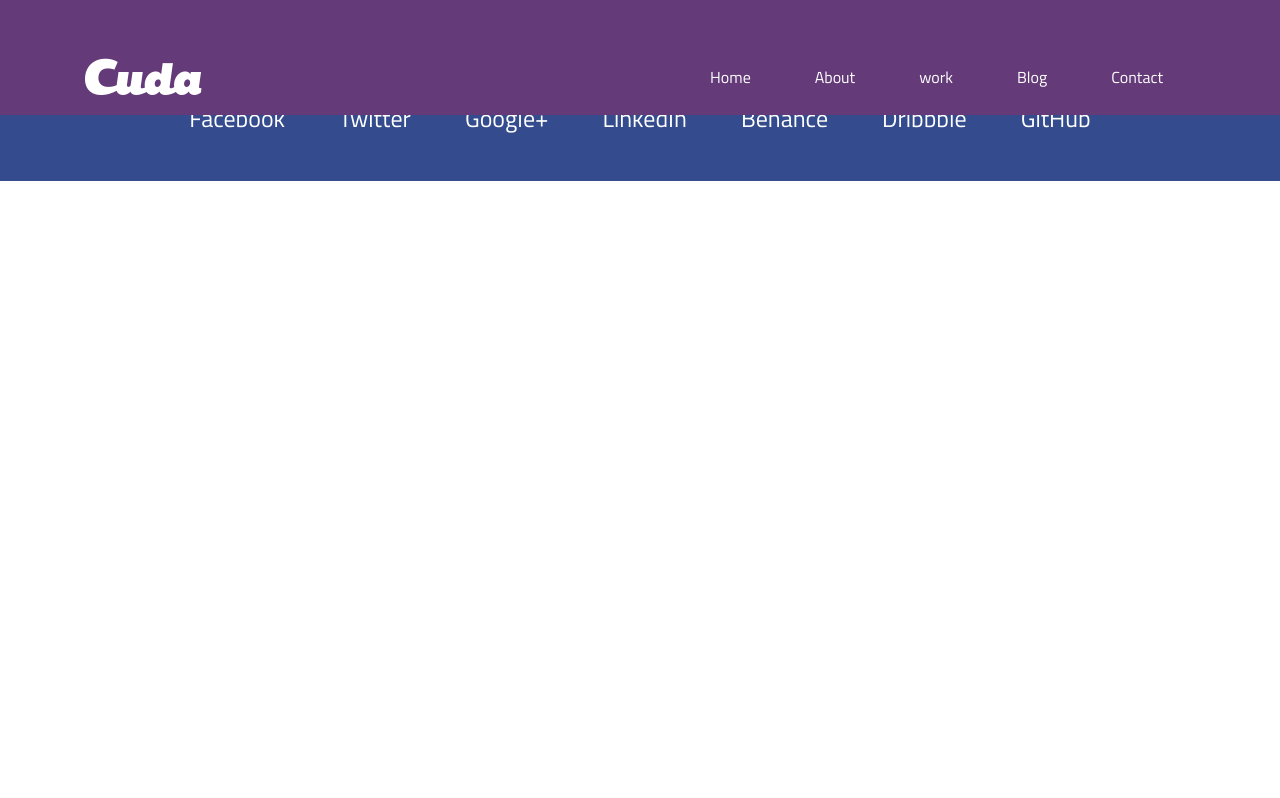
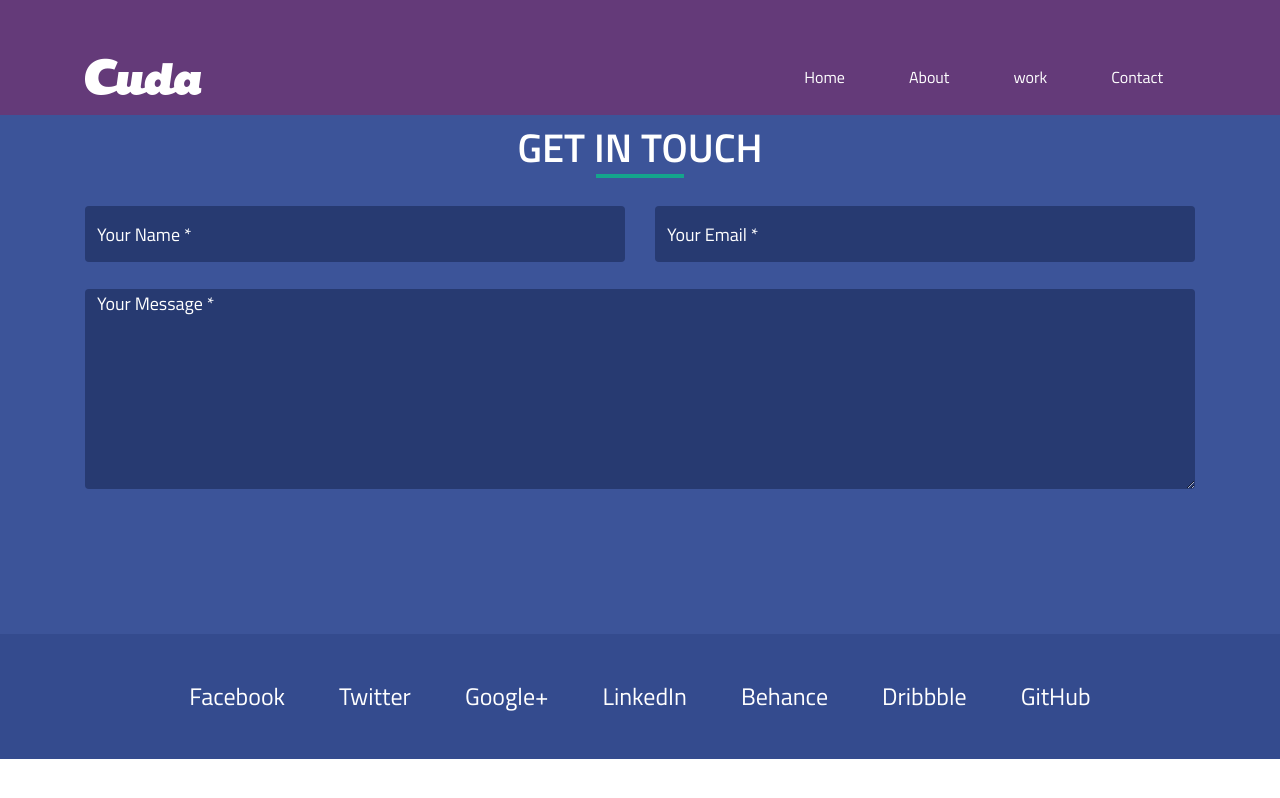
Before and after one commit to chavda1501/Cuda, a React (Create React App) app in the folder my-app/: page /contact in a window 1280 px wide. Built offline with nearby package versions, Linux system fonts and the light colour scheme.

Commit message:
Contact Page

```diff
--- a/my-app/public/index.html
+++ b/my-app/public/index.html
@@ -9,36 +9,12 @@
       name="description"
       content="Web site created using create-react-app"
     />
-    <link rel="apple-touch-icon" href="%PUBLIC_URL%/logo192.png" />
     <link rel="stylesheet" href="https://cdnjs.cloudflare.com/ajax/libs/font-awesome/4.7.0/css/font-awesome.min.css">
-    <!--
-      manifest.json provides metadata used when your web app is installed on a
-      user's mobile device or desktop. See https://developers.google.com/web/fundamentals/web-app-manifest/
-    -->
     <link rel="manifest" href="%PUBLIC_URL%/manifest.json" />
-    <!--
-      Notice the use of %PUBLIC_URL% in the tags above.
-      It will be replaced with the URL of the `public` folder during the build.
-      Only files inside the `public` folder can be referenced from the HTML.
-
-      Unlike "/favicon.ico" or "favicon.ico", "%PUBLIC_URL%/favicon.ico" will
-      work correctly both with client-side routing and a non-root public URL.
-      Learn how to configure a non-root public URL by running `npm run build`.
-    -->
     <title>Cuda</title>
   </head>
   <body>
     <noscript>You need to enable JavaScript to run this app.</noscript>
     <div id="root"></div>
-    <!--
-      This HTML file is a template.
-      If you open it directly in the browser, you will see an empty page.
-
-      You can add webfonts, meta tags, or analytics to this file.
-      The build step will place the bundled scripts into the <body> tag.
-
-      To begin the development, run `npm start` or `yarn start`.
-      To create a production bundle, use `npm run build` or `yarn build`.
-    -->
   </body>
 </html>
--- a/my-app/src/Assets/style/App.scss
+++ b/my-app/src/Assets/style/App.scss
@@ -7,9 +7,6 @@
 
 body {
   font-family: 'Titillium Web', sans-serif !important;
-}
-.container {
-  max-width: 1170px;
 }
 .banner-section {
   padding: 240px 0 145px;
@@ -122,4 +119,9 @@ body {
   }
 }
 
+.contact-section {
+  background: $bg-purple;
+  padding: 118px 0;
+}
+
 @import '../style/footer.scss';
--- a/my-app/src/Assets/style/commans.scss
+++ b/my-app/src/Assets/style/commans.scss
@@ -46,3 +46,23 @@ p {
     line-height: 24px;
     margin: 0;
 }
+form {
+    .form-group {
+        margin-bottom: 27px;
+        .form-control {
+            height: 56px;
+            font-size: 18px;
+            line-height: 18px;
+            color: $txt-white;
+            box-shadow: none;
+            background: #273a71;
+            border: none;
+            &::placeholder {
+                color: $txt-white !important;
+            }
+        }
+        textarea {
+            height: 200px !important;
+        }
+    }
+}
--- a/my-app/src/Assets/style/var.scss
+++ b/my-app/src/Assets/style/var.scss
@@ -3,7 +3,9 @@ $bg-green : #17c2a4;
 $bg-grey : #e7f1f8;
 $bg-orange : #eb7d4b;
 $bg-darkblue : #344b8e;
+$bg-purple : #3c5499;
 $bg-lightgrey: #bdd1df;
+$bg-sky: #30bae7;
 
 $txt-white : #fff;
 $txt-blue : #3c4761;
--- a/my-app/src/Component/header.jsx
+++ b/my-app/src/Component/header.jsx
@@ -27,9 +27,6 @@ const Header = () => {
                             <NavLink activeClassName="menu-active" className="nav-link" to="/work">work</NavLink>
                         </li>
                         <li className="nav-item">
-                            <NavLink activeClassName="menu-active" className="nav-link" to="/">Blog</NavLink>
-                        </li>
-                        <li className="nav-item">
                             <NavLink activeClassName="menu-active" className="nav-link" to="/contact">Contact</NavLink>
                         </li>
                         </ul>
--- a/my-app/src/Pages/Contact.jsx
+++ b/my-app/src/Pages/Contact.jsx
@@ -3,7 +3,59 @@ import React from 'react'
 const Contact = () => {
     return (
         <>
-        <h1> Contact </h1>
+        <div className="contact-section">
+            <div className="container">
+            <div className="section-title">
+                <h2>GET IN TOUCH</h2>
+            </div>
+            <form>
+                <div className="row">
+                    <div className="col-md-6">
+                        <div className="form-group">
+                            <input type="text" className="form-control" id="exampleInputEmail1" placeholder="Your Name *" />
+                        </div>
+                    </div>
+                    <div className="col-md-6">
+                        <div className="form-group">
+                            <input type="email" className="form-control" id="exampleInputEmail1" placeholder="Your Email *" />
+                        </div>
+                    </div>
+                    <div className="col-md-12">
+                    <div class="form-group">
+                        <textarea className="form-control" id="exampleFormControlTextarea1" rows="3" placeholder="Your Message *"></textarea>
+                    </div>
+                    </div>
+                </div>
+            </form>
+                {/* <form>
+                    <div className="row">
+                        <div className="col-md-6">
+                            <div className="form-group">
+                                <label htmlFor="exampleInputEmail1">Email address</label>
+                                <input type="email" className="form-control" id="exampleInputEmail1" aria-describedby="emailHelp" />
+                            </div>
+                        </div>
+                        <div className="col-md-6">
+                            <div className="form-group">
+                                <label htmlFor="exampleInputPassword1">Password</label>
+                                <input type="password" className="form-control" id="exampleInputPassword1"  />
+                            </div>
+                        </div>
+                        <div className="col-md-12">
+                            <div class="form-group">
+                                <label htmlFor="exampleFormControlTextarea1">Example textarea</label>
+                                <textarea className="form-control" id="exampleFormControlTextarea1" rows="3"></textarea>
+                            </div>
+                        </div>
+                    <div className="form-group form-check">
+                        <input type="checkbox" className="form-check-input" id="exampleCheck1" />
+                        <label className="form-check-label" htmlFor="exampleCheck1">Check me out</label>
+                    </div>
+                    <button type="submit" className="btn btn-primary">Submit</button>
+                    </div>
+                </form> */}
+            </div>
+        </div>
         </>
     )
 }
```
Also changed, not shown: my-app/public/logo192.png (deleted), my-app/public/logo512.png (deleted), my-app/public/manifest.json.
